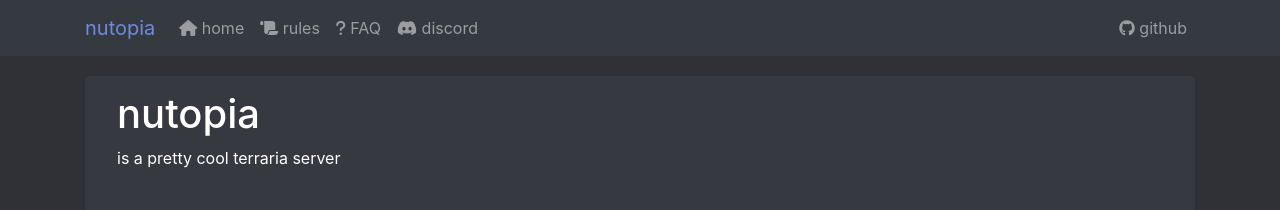
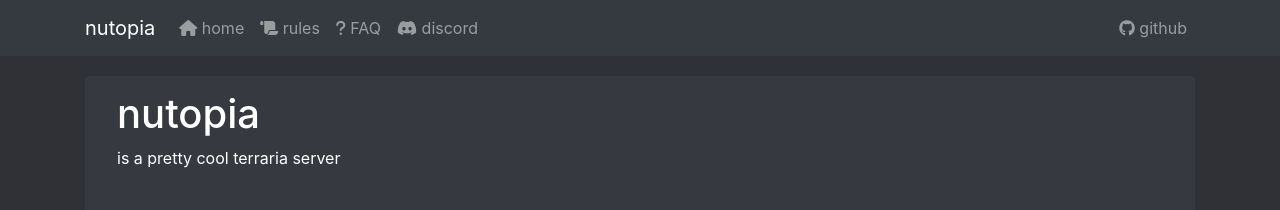
Before and after one commit to Epikest/nutopia, a Jekyll site: the page built from index.md, in a window 1280 px wide. Shown: the top 210 px of the page. Built offline with Jekyll 4.4.1, drawn with Linux system fonts in a browser that asks for light colours; nearby versions of some CDN libraries.

Commit message:
Update default.html

```diff
--- a/_layouts/default.html
+++ b/_layouts/default.html
@@ -7,57 +7,11 @@
 <nav class="navbar navbar-expand-lg navbar-dark bg-dark">
     <div class="container">
         <style>
-            .navbar-dark {
-              .navbar-brand {
-                color: #7289da;
-
-                @include hover-focus() {
-                  color: $navbar-dark-brand-hover-color;
+            @mixin bg-variant($parent, $color, $ignore-warning: false) {
+                #{$parent} {
+                background-color: #7289da !important;
                 }
-              }
-
-              .navbar-nav {
-                .nav-link {
-                  color: $navbar-dark-color;
-
-                  @include hover-focus() {
-                    color: $navbar-dark-hover-color;
-                  }
-
-                  &.disabled {
-                    color: $navbar-dark-disabled-color;
-                  }
-                }
-
-                .show > .nav-link,
-                .active > .nav-link,
-                .nav-link.show,
-                .nav-link.active {
-                  color: $navbar-dark-active-color;
-                }
-              }
-
-              .navbar-toggler {
-                color: $navbar-dark-color;
-                border-color: $navbar-dark-toggler-border-color;
-              }
-
-              .navbar-toggler-icon {
-                background-image: escape-svg($navbar-dark-toggler-icon-bg);
-              }
-
-              .navbar-text {
-                color: $navbar-dark-color;
-                a {
-                  color: $navbar-dark-active-color;
-
-                  @include hover-focus() {
-                    color: $navbar-dark-active-color;
-                  }
-                }
-              }
             }
-
         </style>
         <a class="navbar-brand" href="/">nutopia</a>
         <button class="navbar-toggler" type="button" data-toggle="collapse" data-target="#navbarSupportedContent" aria-controls="navbarSupportedContent" aria-expanded="false" aria-label="Toggle navigation">
```
